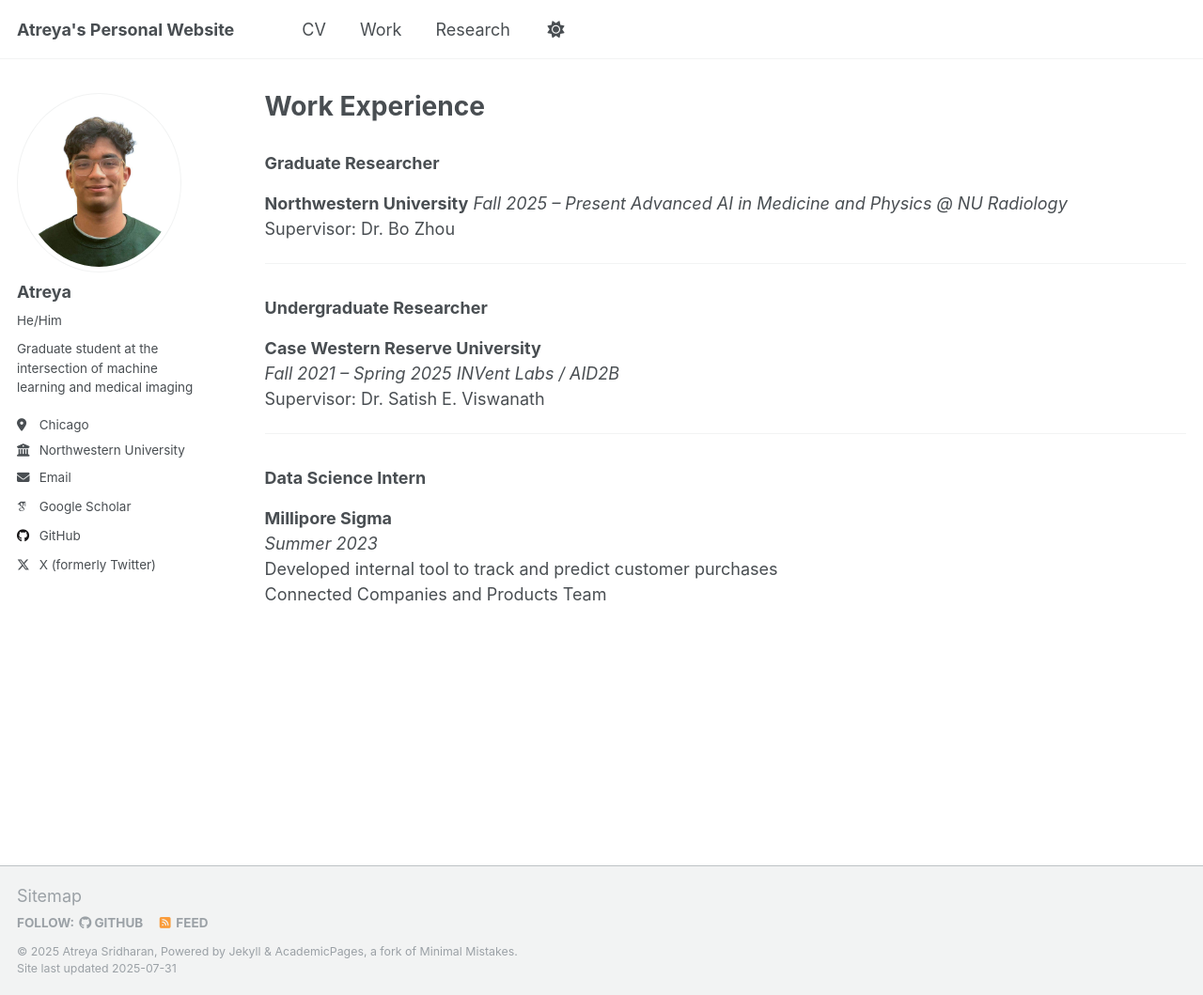
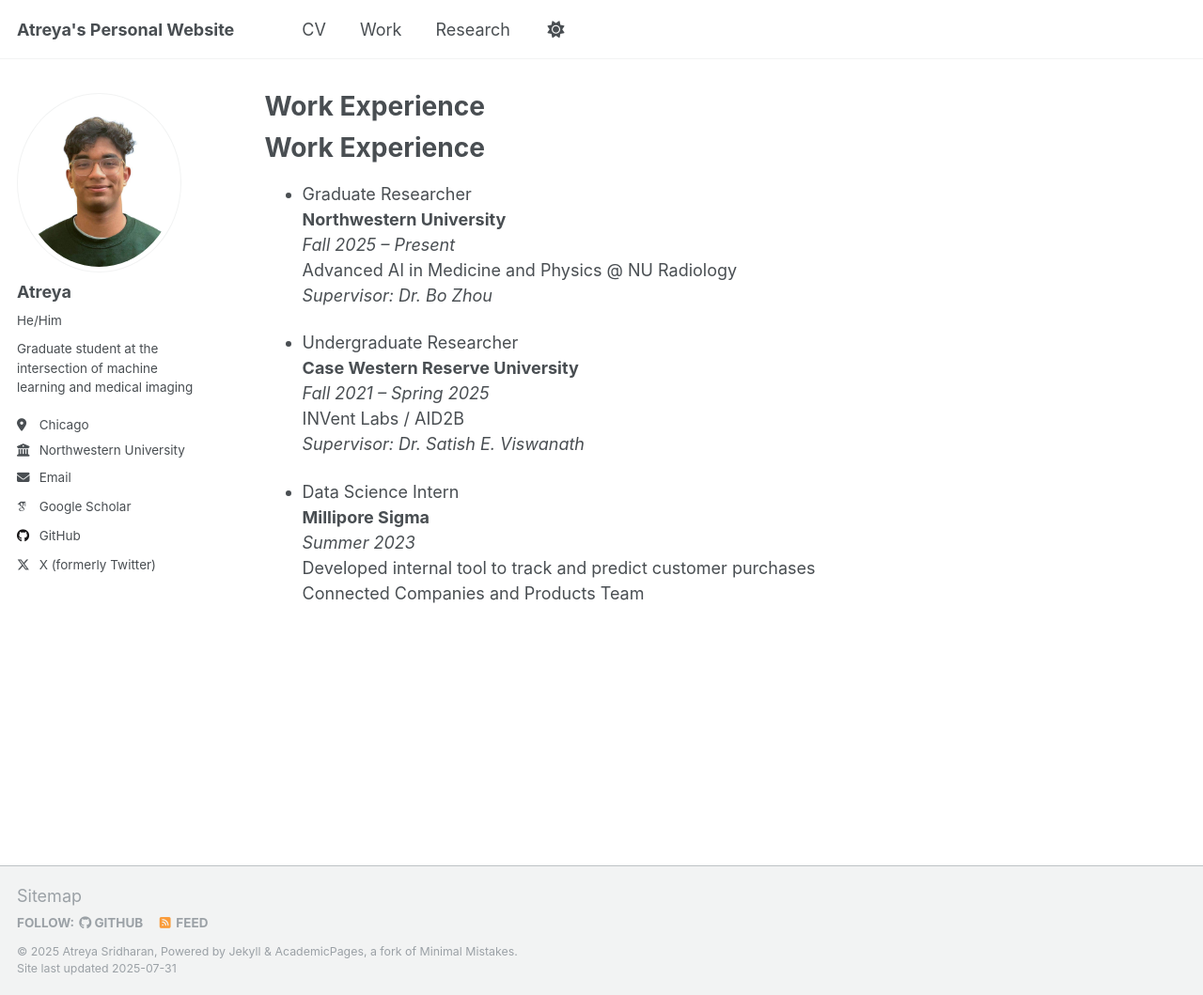
Before and after one commit to atreya-s/atreya-s.github.io, a Jekyll site: the page built from _pages/work.md, in a window 1280 px wide and 1059 px high. Shown: the whole window at 94% size. Built offline with Jekyll 4.4.1, drawn with Linux system fonts in a browser that asks for light colours; some web fonts are replaced; a script that is not in the unit is left out.

Commit message:
Update work.md

```diff
--- a/_pages/work.md
+++ b/_pages/work.md
@@ -5,24 +5,23 @@
 author_profile: true
 ---
 
-### Graduate Researcher
-**Northwestern University**
-*Fall 2025 – Present*
-*Advanced AI in Medicine and Physics @ NU Radiology*
-Supervisor: Dr. Bo Zhou
+Work Experience
+======
 
----
+* Graduate Researcher
+  **Northwestern University**
+  *Fall 2025 – Present*
+  Advanced AI in Medicine and Physics @ NU Radiology
+  *Supervisor: Dr. Bo Zhou*
 
-### Undergraduate Researcher
-**Case Western Reserve University**
-*Fall 2021 – Spring 2025*
-*INVent Labs / AID2B*
-Supervisor: Dr. Satish E. Viswanath
+* Undergraduate Researcher
+  **Case Western Reserve University**
+  *Fall 2021 – Spring 2025*
+  INVent Labs / AID2B
+  *Supervisor: Dr. Satish E. Viswanath*
 
----
-
-### Data Science Intern
-**Millipore Sigma**
-*Summer 2023*
-Developed internal tool to track and predict customer purchases
-Connected Companies and Products Team
+* Data Science Intern
+  **Millipore Sigma**
+  *Summer 2023*
+  Developed internal tool to track and predict customer purchases
+  Connected Companies and Products Team
```
